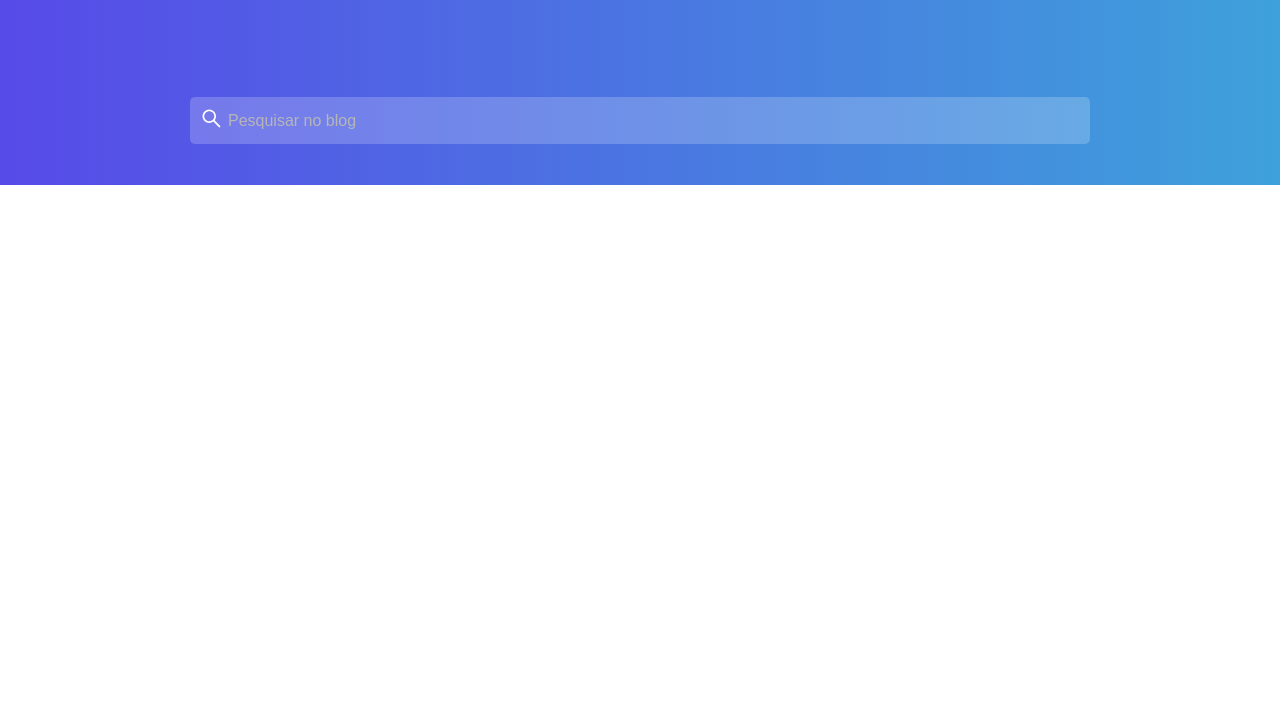
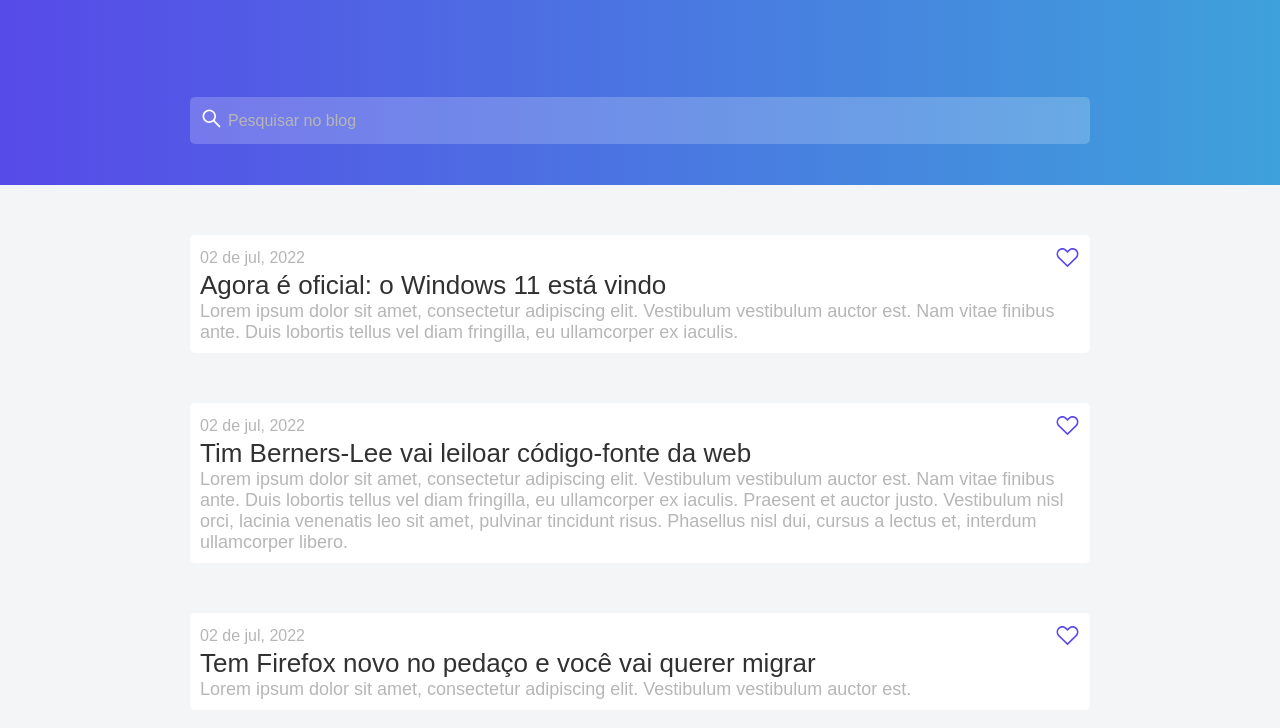
Before and after one commit to MarcosCoelhoo/blog-codelandia-desaf.1, a plain HTML site: page index.html in a window 1280 px wide. Shown: the part 72-800 px from the top of the page. Drawn offline with Linux system fonts and the light colour scheme.

Commit message:
main adicionado

```diff
--- a/css/style.css
+++ b/css/style.css
@@ -13,6 +13,7 @@
   margin: 0;
   padding: 0;
   box-sizing: border-box;
+  list-style: none;
 }
 
 /* Header */
@@ -72,3 +73,57 @@
 .header .header-input input::placeholder {
   color: var(--texto);
 }
+
+/* posts */
+.main-bg {
+  background: #f3f5f7;
+  display: flex;
+  justify-content: center;
+  padding: 50px 0;
+}
+
+.main {
+  width: 900px;
+}
+
+.main .main-posts {
+  display: grid;
+  gap: 50px;
+}
+
+.main-posts li {
+  background: var(--branco);
+  padding: 10px;
+  border-radius: 5px;
+}
+
+.main .main-posts .header-post {
+  display: flex;
+  align-items: center;
+  justify-content: space-between;
+}
+
+.main .main-posts .header-post img {
+  cursor: pointer;
+}
+
+.main-posts .header-post span {
+  font-weight: 400;
+  color: var(--texto);
+  font-size: 1rem;
+  font-family: "Lexend Deca", sans-serif;
+}
+
+.main-posts h2 {
+  color: var(--titulo);
+  font-family: "Lexend Deca", sans-serif;
+  font-size: 1.625rem;
+  font-weight: 400;
+}
+
+.main-posts p {
+  color: var(--texto);
+  font-family: "Lexend Deca", sans-serif;
+  font-size: 1.125rem;
+  font-weight: 400;
+}
--- a/index.html
+++ b/index.html
@@ -1,5 +1,6 @@
 <!DOCTYPE html>
 <html lang="pt-br">
+
 <head>
   <meta charset="UTF-8">
   <meta http-equiv="X-UA-Compatible" content="IE=edge">
@@ -9,6 +10,7 @@
 
   <title>Blog Codelândia</title>
 </head>
+
 <body>
   <section class="header-bg">
     <header class="header">
@@ -23,9 +25,49 @@
     </header>
   </section>
 
-  <main>
-
-  </main>
+  <section class="main-bg">
+    <main class="main">
+      <ul class="main-posts">
+        <li>
+          <div class="header-post">
+            <span>02 de jul, 2022</span>
+            <img src="imgs/like.svg" alt="like" width="25" height="25">
+          </div>
+          <h2>Agora é oficial: o Windows 11 está vindo</h2>
+          <p>Lorem ipsum dolor sit amet, consectetur adipiscing elit. Vestibulum vestibulum auctor est. Nam vitae
+            finibus ante. Duis lobortis tellus vel diam fringilla, eu ullamcorper ex iaculis.</p>
+        </li>
+        <li>
+          <div class="header-post">
+            <span>02 de jul, 2022</span>
+            <img src="imgs/like.svg" alt="like" width="25" height="25">
+          </div>
+          <h2>Tim Berners-Lee vai leiloar código-fonte da web</h2>
+          <p>Lorem ipsum dolor sit amet, consectetur adipiscing elit. Vestibulum vestibulum auctor est. Nam vitae
+            finibus ante. Duis lobortis tellus vel diam fringilla, eu ullamcorper ex iaculis. Praesent et auctor justo.
+            Vestibulum nisl orci, lacinia venenatis leo sit amet, pulvinar tincidunt risus. Phasellus nisl dui, cursus a
+            lectus et, interdum ullamcorper libero.</p>
+        </li>
+        <li>
+          <div class="header-post">
+            <span>02 de jul, 2022</span>
+            <img src="imgs/like.svg" alt="like" width="25" height="25">
+          </div>
+          <h2>Tem Firefox novo no pedaço e você vai querer migrar</h2>
+          <p>Lorem ipsum dolor sit amet, consectetur adipiscing elit. Vestibulum vestibulum auctor est.</p>
+        </li>
+        <li>
+          <div class="header-post">
+            <span>02 de jul, 2022</span>
+            <img src="imgs/like.svg" alt="like" width="25" height="25">
+          </div>
+          <h2>John McAfee, criador do antivírus McAfee, morre</h2>
+          <p>Lorem ipsum dolor sit amet, consectetur adipiscing elit. Vestibulum vestibulum auctor est. .</p>
+        </li>
+      </ul>
+    </main>
+  </section>
 
 </body>
+
 </html>
```
Also changed, not shown: imgs/like.svg (added).
